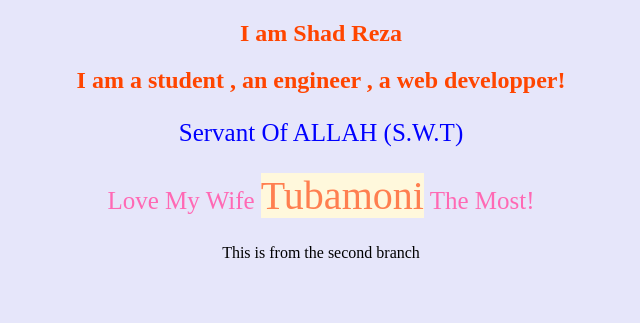
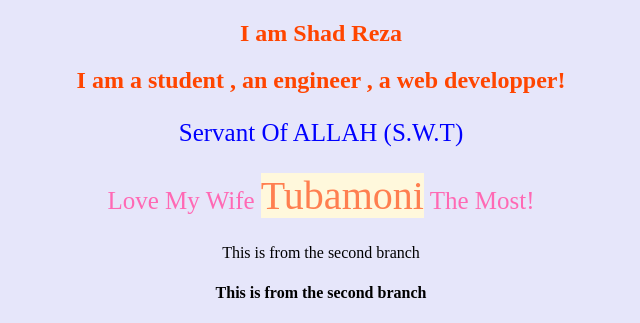
Before and after one commit to shadreza/my-first-website-complete-web-3, a plain HTML site: page index.html in a window 1280 px wide. Shown: the part 684-1007 px from the top of the page, without its empty margins (319-959 px from the left). Before the commit the page ends 962 px from the top, so only its background shows below. Drawn offline with Linux system fonts and the light colour scheme.

Commit message:
adding new code

```diff
--- a/index.html
+++ b/index.html
@@ -14,5 +14,6 @@
     <p class="p1">Servant Of ALLAH (S.W.T)</p>
     <p class="p2">Love My Wife <span class="spann">Tubamoni</span> The Most!</p>
     <p>This is from the second branch</p>
+    <h4>This is from the second branch</h4>
 </body>
 </html>
```
